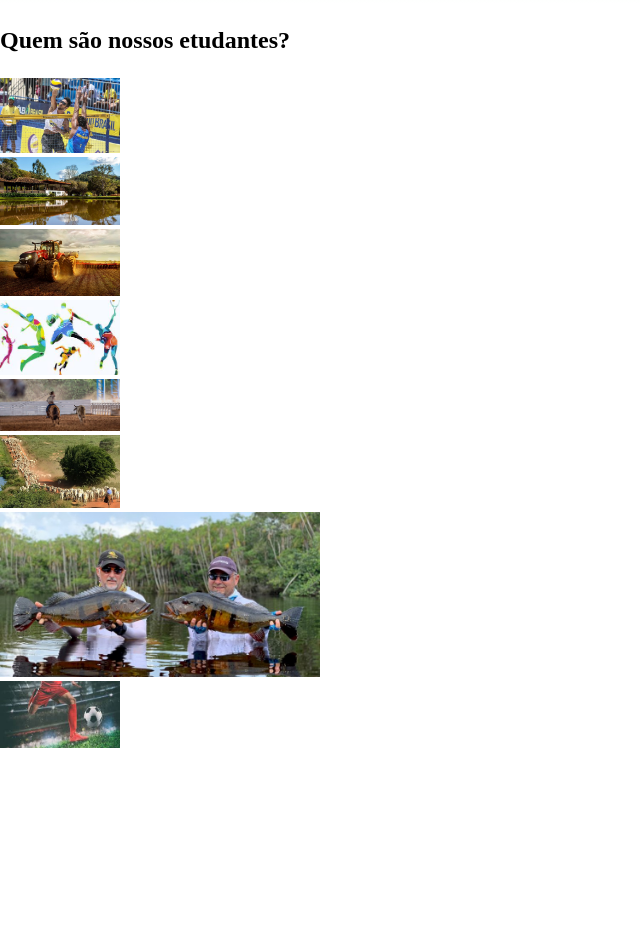
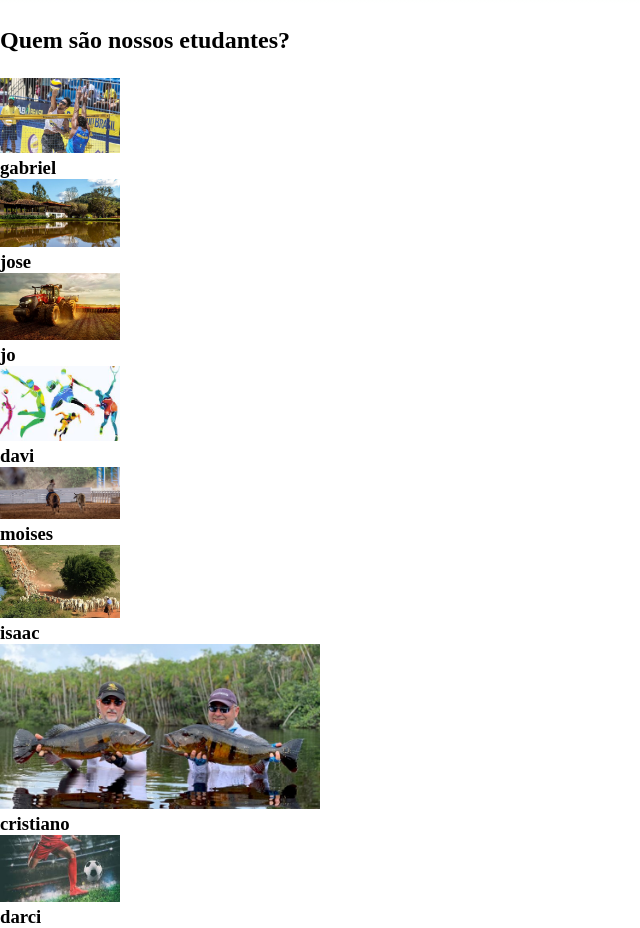
Before and after one commit to gabi0889/site, a plain HTML site: page index.html in a window 1280 px wide. Shown: the part 562-1490 px from the top of the page, without its empty margins (0-640 px from the left). Before the commit the page ends 1314 px from the top, so only its background shows below. Drawn offline with Linux system fonts and the light colour scheme.

Commit message:
Add files via upload

```diff
--- a/index.html
+++ b/index.html
@@ -35,33 +35,42 @@
         <div class="estudante-todos">
             <div class="estudante-div">
                 <img class="estudante-imagem" src="img/5e6536838ee29.webp" alt="estudante1">
+                <h3 class="estudante-nome">gabriel</h3>
             </div>
 
         <div class="estudante-div">
             <img class="estudante-imagem" src="img/c1a01d_494e08cd1521489aa9df9352c183f2d0_mv2.jpg" alt="estudante2">
+            <h3 class="estudante-nome">jose</h3>
         </div>
 
         <div class="estudante-div">
             <img class="estudante-imagem" src="img/CAse-IH-e1635480469478.jpg" alt="estudante3">
+            <h3 class="estudante-nome">jo</h3>
         </div>
 
         <div class="estudante-div">
             <img class="estudante-imagem" src="img/download.jpeg" alt="estudante4">
+            <h3 class="estudante-nome">davi</h3>
         </div>
 
         <div class="estudante-div">
             <img class="estudante-imagem" src="img/torneio_parque_gaucho-20582796 (2).webp" alt="estudante5">
+            <h3 class="estudante-nome">moises</h3>
         </div>
         <div class="estudante-div">
             <img class="estudante-imagem" src="img/Fazenda-de-lula-960x580.webp" alt="estudante6">
+            <h3 class="estudante-nome">isaac</h3>
         </div>
 
         <div class="estudante-div">
             <img class="escola-imagem" src="img/image_750x_6291568cdacfe.jpg" alt="estudante7">
+            <h3 class="estudante-nome">cristiano</h3>
+
         </div>
 
         <div class="estudante-div">
             <img class="estudante-imagem" src="img/images.jpeg" alt="estudante8">
+            <h3 class="estudante-nome">darci</h3>
         </div>
 
     </div>
```
Also changed, not shown: img/facebook.png (added), img/github.png (added), img/instagram.png (added).
